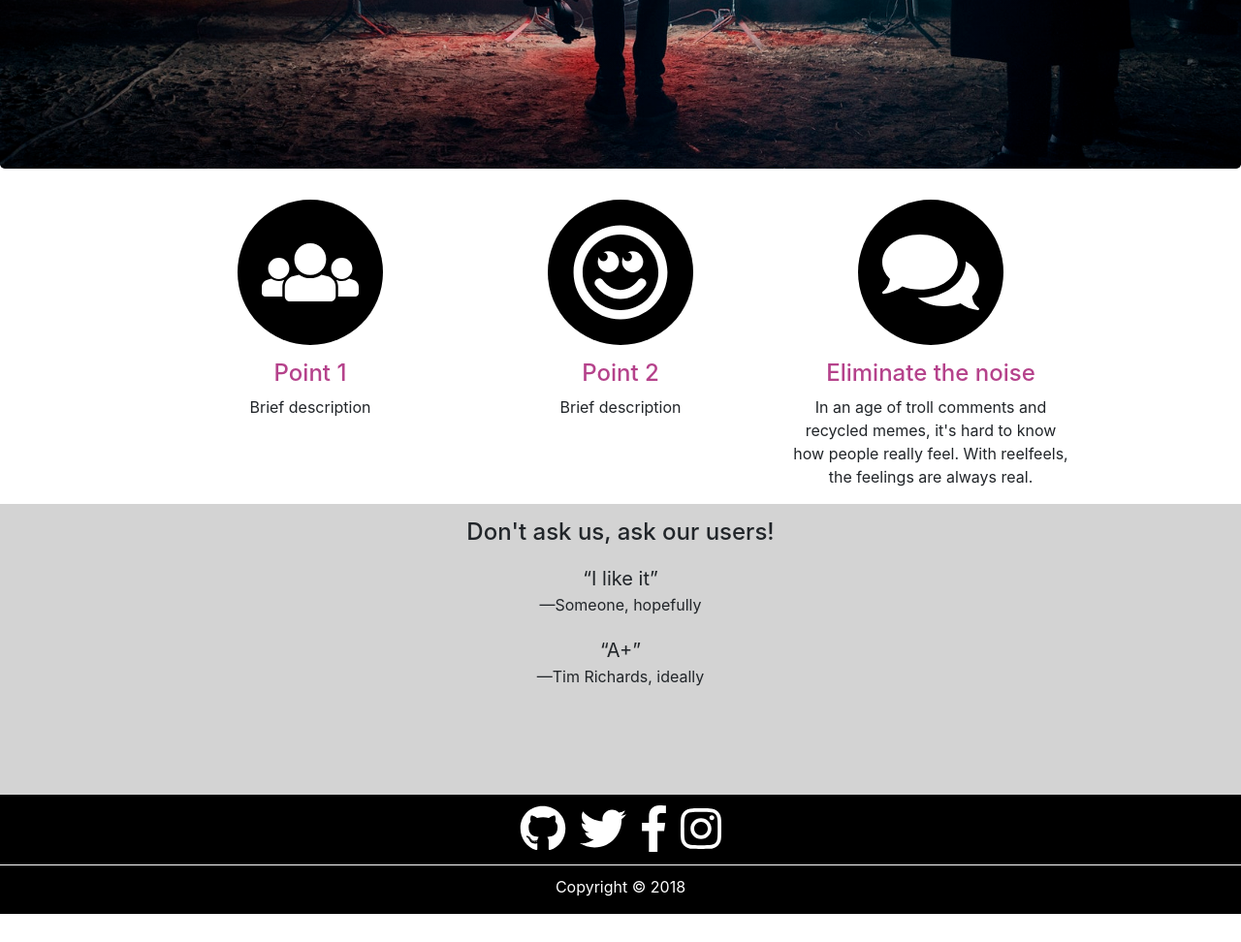
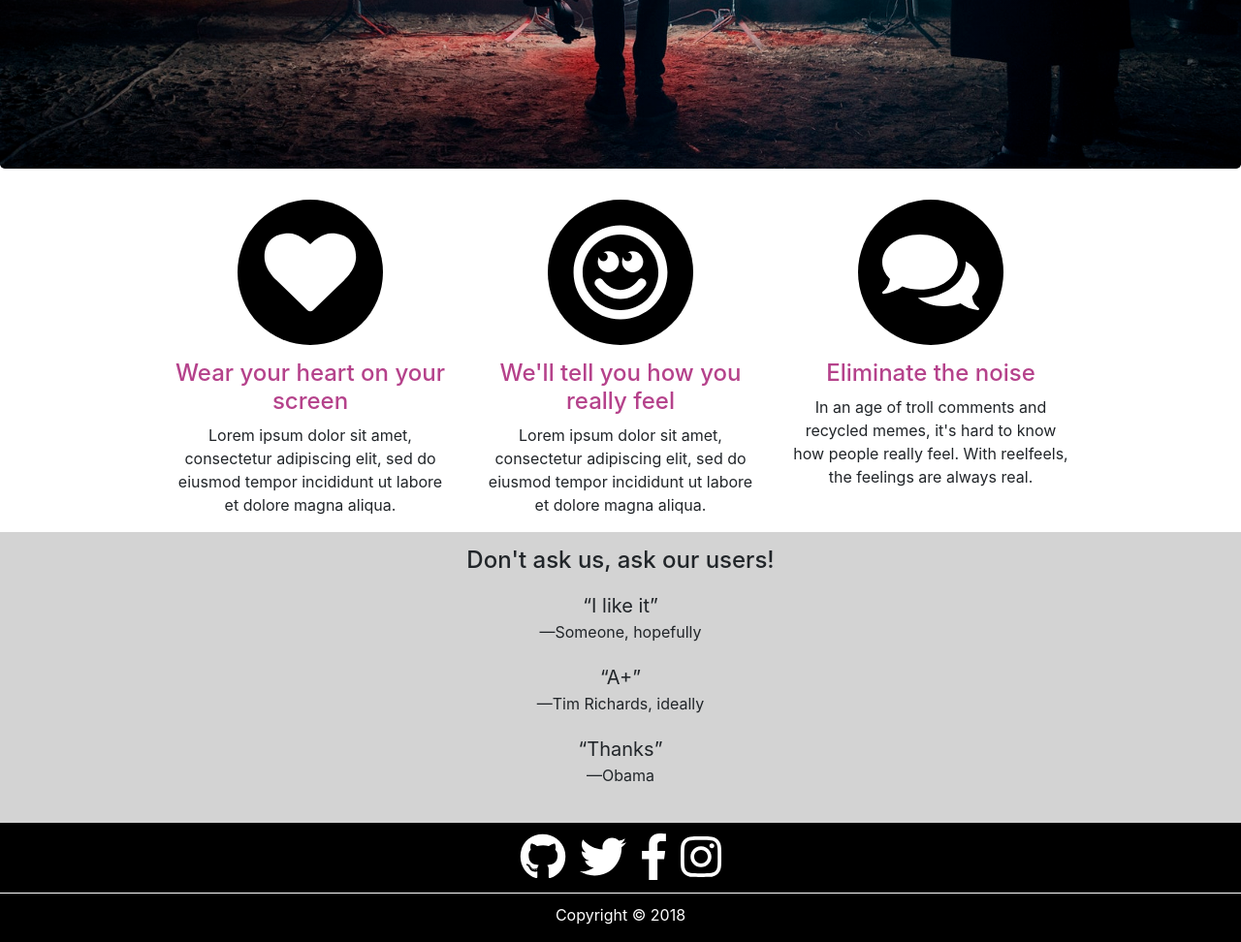
Before and after one commit to mmacquarrie/reelfeels, a Django app: page / in a window 1280 px wide. Shown: the part 648-1620 px from the top of the page at 97% size. Before the commit the page ends 1591 px from the top, so only its background shows below. Run offline with Django 3.2, Linux system fonts and the light colour scheme; some libraries are stand-ins or nearby versions.

Commit message:
Fake homepage data

```diff
--- a/templates/index.html
+++ b/templates/index.html
@@ -30,17 +30,17 @@
   		<div class="row buffer-bottom">
   			<div class="col-md-3 ml-md-auto">
   				<div class="home-marketing-point">
-  					<i class="fas fa-users"></i><br>
-  					<h4>Point 1</h4>
-  					<p> Brief description </p>
+            <i class="fas fa-heart"></i>
+  					<h4>Wear your heart on your screen</h4>
+  					<p>Lorem ipsum dolor sit amet, consectetur adipiscing elit, sed do eiusmod tempor incididunt ut labore et dolore magna aliqua.</p>
   				</div>
 
   			</div>
   			<div class="col-md-3">
   				<div class="home-marketing-point">
   					<i class="far fa-smile"></i><br>
-  					<h4>Point 2</h4>
-  					<p> Brief description </p>
+  					<h4>We'll tell you how you really feel</h4>
+  					<p>Lorem ipsum dolor sit amet, consectetur adipiscing elit, sed do eiusmod tempor incididunt ut labore et dolore magna aliqua.</p>
   				</div>
 
   			</div>
@@ -66,6 +66,10 @@
   						<div class="user-testimony-quote">&ldquo;A+&rdquo;</div>
   						<div class="user-testimony-cite">Tim Richards, ideally</div>
   					</li>
+            <li>
+              <div class="user-testimony-quote">&ldquo;Thanks&rdquo;</div>
+              <div class="user-testimony-cite">Obama</div>
+            </li>
   				</ul>
 
   			</div>
```
